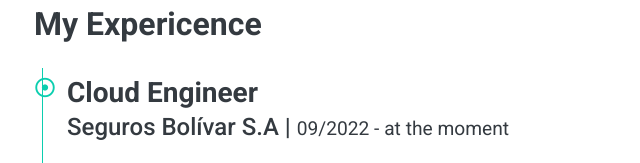
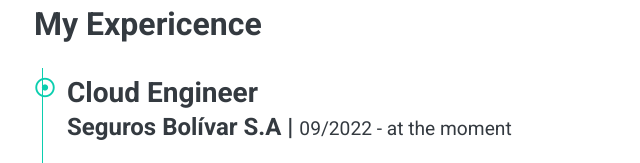
Before and after one commit to LSanti94/LSanti94.github.io, a plain HTML site: page index.html in a window 1280 px wide. Shown: the part 1838-2001 px from the top of the page, 621-1261 px from the left. Drawn offline with nearby package versions, Linux system fonts and the light colour scheme.

Commit message:
Update index.html

```diff
--- a/index.html
+++ b/index.html
@@ -157,7 +157,7 @@
                         <div class="position-relative mb-4">
                             <i class="far fa-dot-circle text-primary position-absolute" style="top: 2px; left: -32px;"></i>
                             <h3 class="font-weight-bold mb-1">Cloud Engineer</h3>
-                            <h4 class="mb-2">Seguros Bolívar S.A | <small>09/2022 - at the moment</small></h4>
+                            <h4 class="mb-2"><strong>Seguros Bolívar S.A | <small>09/2022 - at the moment</small></h4>
                         </div>
                         <div class="position-relative mb-4">
                             <i class="far fa-dot-circle text-primary position-absolute" style="top: 2px; left: -32px;"></i>
```
